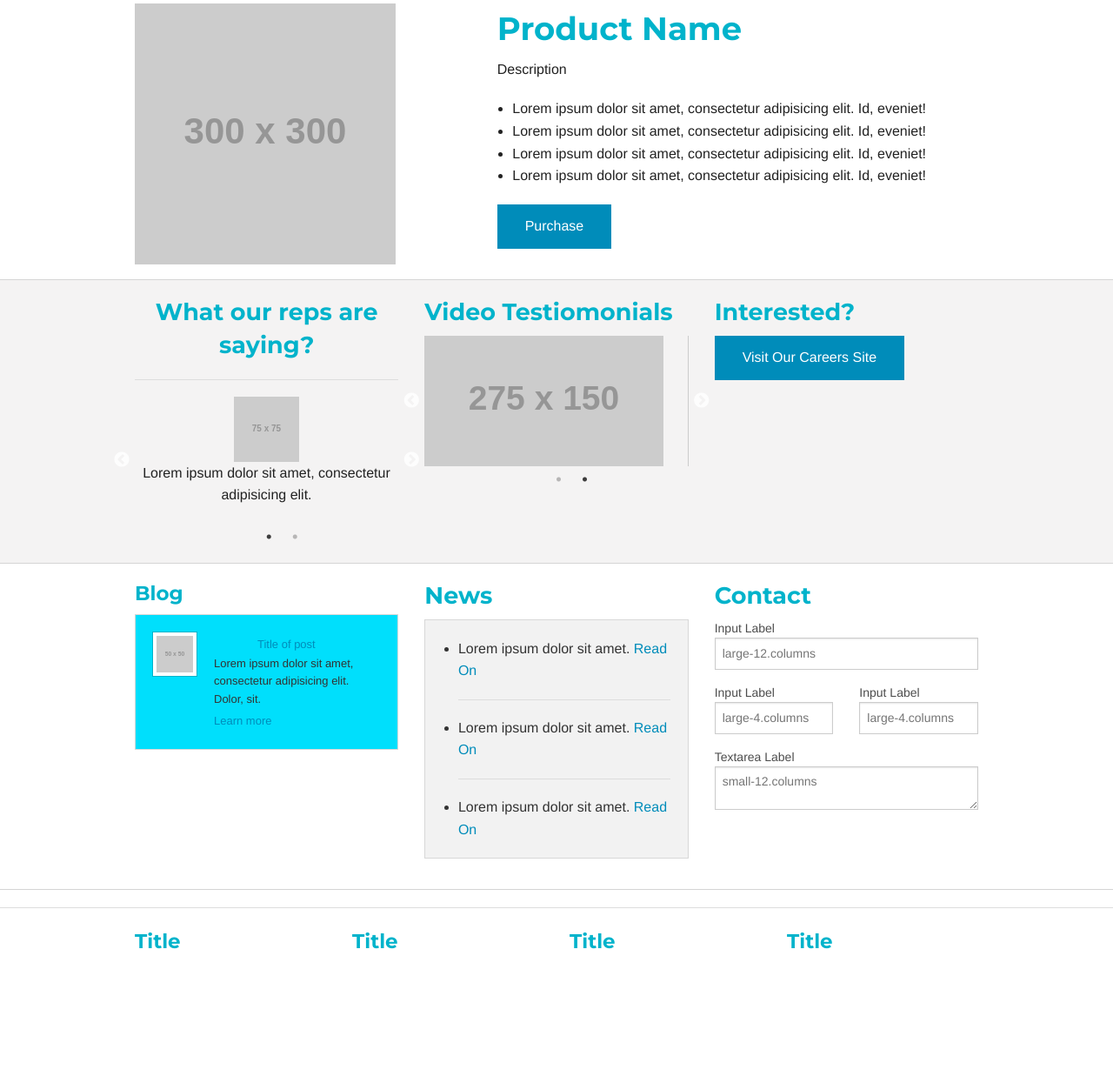
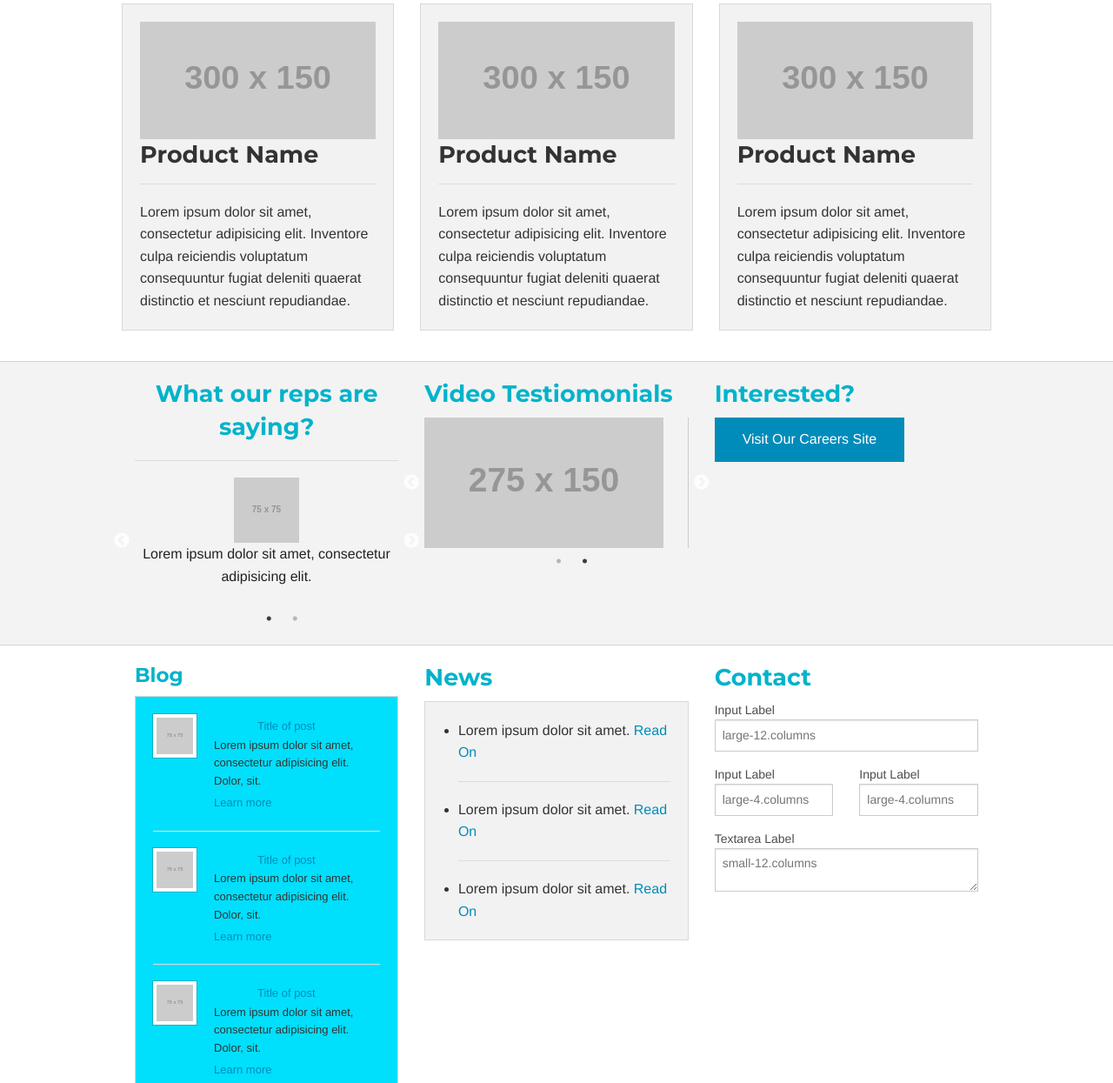
Before and after one commit to xavierharrell/eliot-office, a website: page index.html in a window 1280 px wide. Shown: the part 915-2160 px from the top of the page at 87% size. Before the commit the page ends 2022 px from the top, so only its background shows below. Drawn offline with Linux system fonts and the light colour scheme; placeholder pictures from the web are drawn by us.

Commit message:
Added 3 panels for featured products. Added styling to blog and news sections

```diff
--- a/index.html
+++ b/index.html
@@ -21,7 +21,6 @@
             </li>
             <li class="toggle-topbar menu-icon"><a href="#">Menu</a></li>
           </ul>
-
           <section class="top-bar-section">
             <!-- Right Nav Section -->
             <ul class="right">
@@ -31,7 +30,6 @@
                   <li><a href="#">DailyDashboard</a></li>
                 </ul>
               </li>
-
             </ul>
             <!-- Left Nav Section -->
             <ul class="left">
@@ -44,7 +42,6 @@
         </nav>
       </div>
       <!-- End of Navigation -->
-
       <!-- Image of the location Skyline -->
       <section class="office">
         <div class="row full-width">
@@ -52,7 +49,6 @@
         </div>
       </section>
       <!-- End of location Skyline -->
-
       <!-- Office Identification -->
       <section class="odd">
         <div class="row">
@@ -108,7 +104,6 @@
             C92.354,59.092,98.998,38.811,116.482,41.608z"/>
             </g>
             </svg>
-
             <hr>
             <ul class="no-bullet">
               <li><i class="icon-user"></i>Manager Name</li>
@@ -116,7 +111,6 @@
               <li class="email"><i class="icon-mail"></i><a href="">email@email.com</a></li>
             </ul>
           </div>
-
           <div class="small-8 medium-8 large-7 large-offset-1 columns">
             <img class="th" src="http://placehold.it/600x325" alt="">
             <hr>
@@ -125,32 +119,41 @@
               <li><i class="icon-location"></i>Hours of Operation: 8:00AM - 5:00PM</li>
             </ul>
           </div>
-
         </div>
       </section>
       <!-- End of Office Identification -->
-
       <!-- Featured Product -->
       <section class="even">
         <div class="row">
+          <div class="row">
             <div class="small-4 medium-4 large-4 columns">
-    <img src="http://placehold.it/300x300" alt="">
+              <div class="panel">
+                <img src="http://placehold.it/300x150" alt="">
+                <h3>Product Name</h3>
+                <hr>
+                <p>Lorem ipsum dolor sit amet, consectetur adipisicing elit. Inventore culpa reiciendis voluptatum consequuntur fugiat deleniti quaerat distinctio et nesciunt repudiandae.</p>
               </div>
-  <div class="small-8 medium-8 large-7 large-offset-1 columns">
-    <h2>Product Name</h2>
-    <p class="small">Description</p>
-    <ul class="disc">
-      <li>Lorem ipsum dolor sit amet, consectetur adipisicing elit. Id, eveniet!</li>
-      <li>Lorem ipsum dolor sit amet, consectetur adipisicing elit. Id, eveniet!</li>
-      <li>Lorem ipsum dolor sit amet, consectetur adipisicing elit. Id, eveniet!</li>
-      <li>Lorem ipsum dolor sit amet, consectetur adipisicing elit. Id, eveniet!</li>
-    </ul>
-    <a href="#" class="button">Purchase</a>
+            </div>
+            <div class="small-4 medium-4 large-4 columns">
+              <div class="panel">
+                <img src="http://placehold.it/300x150" alt="">
+                <h3>Product Name</h3>
+                <hr>
+                <p>Lorem ipsum dolor sit amet, consectetur adipisicing elit. Inventore culpa reiciendis voluptatum consequuntur fugiat deleniti quaerat distinctio et nesciunt repudiandae.</p>
+              </div>
+            </div>
+            <div class="small-4 medium-4 large-4 columns">
+              <div class="panel">
+                <img src="http://placehold.it/300x150" alt="">
+                <h3>Product Name</h3>
+                <hr>
+                <p>Lorem ipsum dolor sit amet, consectetur adipisicing elit. Inventore culpa reiciendis voluptatum consequuntur fugiat deleniti quaerat distinctio et nesciunt repudiandae.</p>
+              </div>
+            </div>
           </div>
         </div>
       </section>
       <!-- End of Featured Product -->
-
       <!-- Employee Testimonials -->
       <section class="odd">
         <div class="row">
@@ -158,26 +161,21 @@
             <h3>What our reps are saying?</h3>
             <hr>
             <div class="testi-frame">
-
               <div class="testi-card">
                 <img class="text-center" src="http://placehold.it/75x75" alt="">
                 <p>Lorem ipsum dolor sit amet, consectetur adipisicing elit.</p>
               </div>
-
               <div class="testi-card">
                 <img src="http://placehold.it/75x75" alt="">
                 <p>Lorem ipsum dolor sit amet, consectetur adipisicing elit.</p>
               </div>
-
             </div>
-
           </div>
           <div class="small-4 medium-4 large-4 columns">
             <h3>Video Testiomonials</h3>
             <div class="video-frame">
               <div><img src="http://placehold.it/275x150" alt=""></div>
               <div><img src="http://placehold.it/275x150" alt=""></div>
-
             </div>
           </div>
           <div class="small-4 medium-4 large-4 columns">
@@ -187,27 +185,39 @@
         </div>
       </section>
       <!-- End Of Employee Testimonials -->
-
-
       <section class="even"><!-- Modules from Main Site -->
-
+      <!-- Blog Section -->
       <div class="row">
         <div class="small-4 medium-4 large-4 columns">
           <h4>Blog</h4>
           <div class="panel blog-roll">
             <ul class="no-bullet">
-     <li><img class="th" src="http://placehold.it/50x50" alt="">
+              <li>
+                <img class="th" src="http://placehold.it/75x75" alt="">
+                <a href="">Title of post</a>
+                <p>Lorem ipsum dolor sit amet, consectetur adipisicing elit. Dolor, sit.</p>
+                <a href="">Learn more</a>
+              </li>
+              <hr>
+              <li><img class="th" src="http://placehold.it/75x75" alt="">
+                <a href="">Title of post</a>
+                <p>Lorem ipsum dolor sit amet, consectetur adipisicing elit. Dolor, sit.</p>
+                <a href="">Learn more</a>
+              </li>
+              <hr>
+              <li><img class="th" src="http://placehold.it/75x75" alt="">
                 <a href="">Title of post</a>
                 <p>Lorem ipsum dolor sit amet, consectetur adipisicing elit. Dolor, sit.</p>
                 <a href="">Learn more</a>
               </li>
             </ul>
-
           </div>
         </div>
+        <!-- End of Blog Section -->
+        <!-- News Section -->
         <div class="small-4 medium-4 large-4 columns">
           <h3>News</h3>
-    <div class="panel">
+          <div class="panel news-roll">
             <ul>
               <li>Lorem ipsum dolor sit amet.
                 <a href="#">Read On</a>
@@ -223,6 +233,8 @@
             </ul>
           </div>
         </div>
+        <!-- End of News Section -->
+        <!-- Contact Section -->
         <div class="small-4 medium-4 large-4 columns">
           <h3>Contact</h3>
           <form>
@@ -254,6 +266,7 @@
             </div>
           </form>
         </div>
+        <!-- End of Contact Section -->
       </div>
     </section>
     <!-- End of Modules from Main Site -->
@@ -276,13 +289,8 @@
           </div>
         </div>
       </footer>
-
     </section>
-
-
     <!-- End of Footer -->
-
-
     <script src="bower_components/jquery/dist/jquery.min.js"></script>
     <script src="bower_components/foundation/js/foundation.min.js"></script>
     <script src="bower_components/slick-carousel/slick/slick.min.js"></script>
```
Lines whose indentation alone changed are shown as unchanged.
